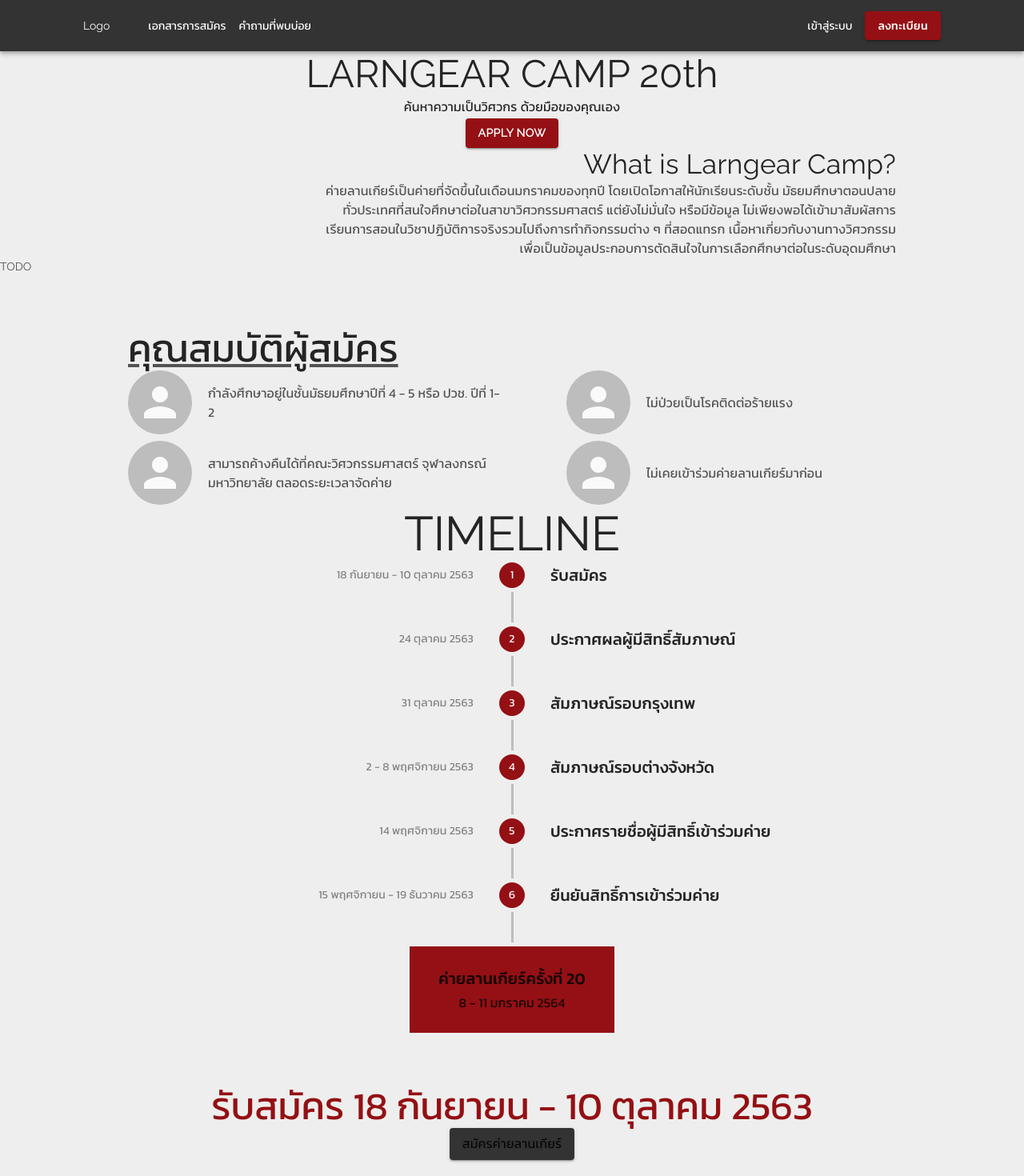
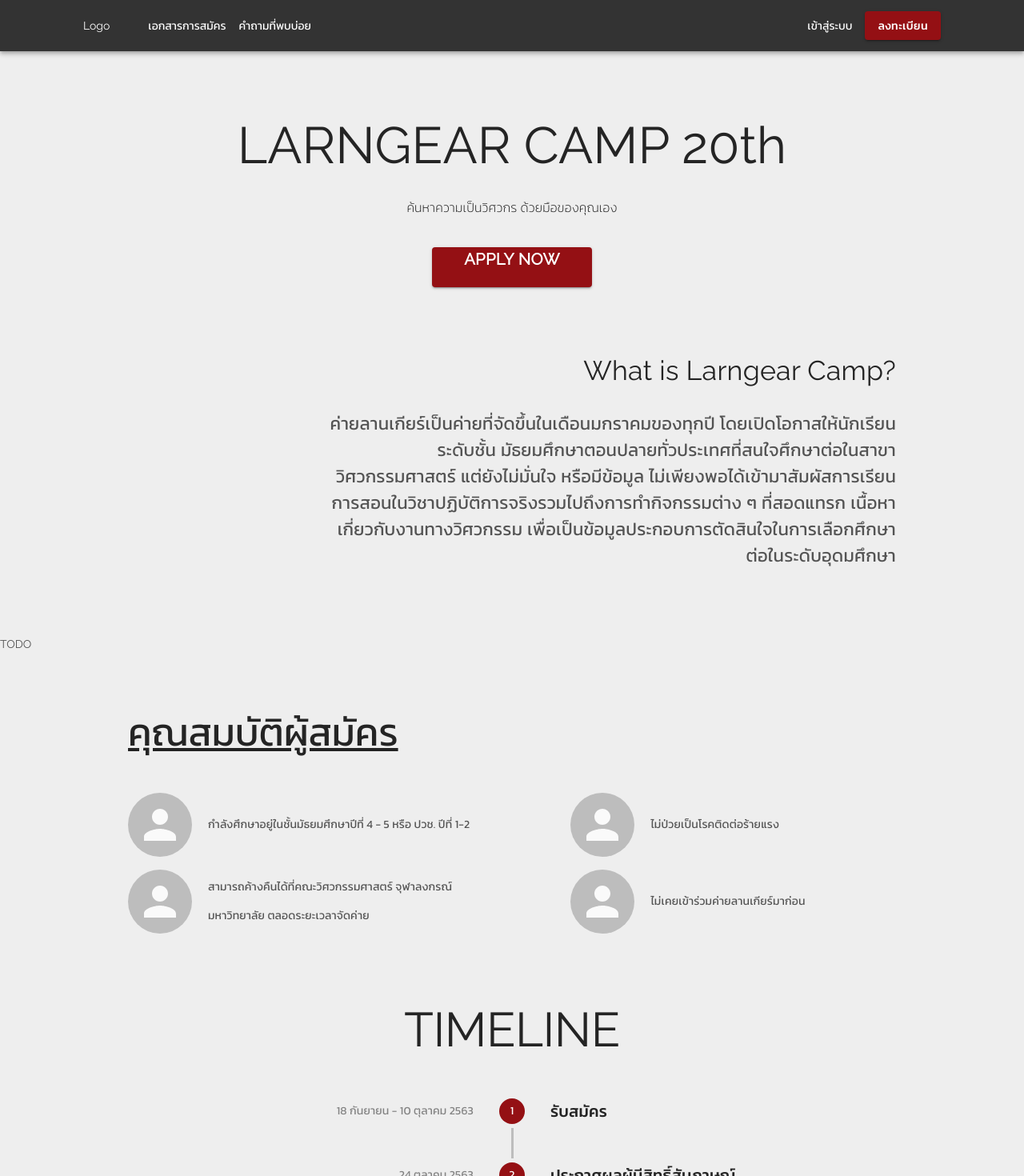
Before and after one commit to esc-chula/larngearcamp-frontend, a React (Create React App) app: page / in a window 1280 px wide. Shown: the top 1470 px of the page at 80% size. Built offline with nearby package versions, Linux system fonts and the light colour scheme.

Commit message:
update: home module

```diff
--- a/src/modules/home.module.tsx
+++ b/src/modules/home.module.tsx
@@ -4,36 +4,36 @@ import { Typography, Button, Box, Grid, Avatar } from "@material-ui/core"
 import { CoverComponent } from "../core/components/cover.component"
 import { TimelineDisplay } from "../core/components/timeline.component";
 
-const useStyle = makeStyles(theme => ({
+const pxToRem = (px: number) => `${px / 16}rem`;
+
+const landingPageContainerStyle = makeStyles(theme => ({
   container: {
+    [theme.breakpoints.up("lg")]: {
       marginLeft: '160px',
       marginRight: '160px'
     },
-  halfWidth: {
-    width: "calc(50% - 160px)"
+    marginLeft: '32px',
+    marginRight: '32px'
   },
-  textRight: {
-    textAlign: "right",
-  },
-  rightDescription: {
-    fontSize: "22px"
-  },
+}));
+const LandingPageContainer: React.FC = (props) => {
+  const classes = landingPageContainerStyle();
+  return (
+    <div className={classes.container}>
+      {props.children}
+    </div>
+  )
+}
+
+const useStyle = makeStyles(theme => ({
   white: {
     color: "#FFFFFF"
   },
-  logoImg: {
-    width: "80px",
-    height: "80px",
-    marginRight: "20px"
+  titleDisplayContainer: {
+    marginTop: "80px"
   },
-  vCenter: {
-    verticalAlign: "middle",
-  },
-  grey: {
-    color: "#828282"
-  },
-  inlineBlock: {
-    display: "inline-block"
+  timelineTitle: {
+    marginBottom: "50px"
   },
   timelineCard: {
     backgroundColor: theme.palette.primary.main,
@@ -44,7 +44,20 @@ const useStyle = makeStyles(theme => ({
     textAlign: "center"
   },
   primaryAnnounce: {
-    color: theme.palette.primary.main
+    color: theme.palette.primary.main,
+    fontSize: pxToRem(52),
+    lineHeight: pxToRem(78),
+    margin: "0 0 32px 0",
+    fontWeight: 500
+  },
+  subscribeButton: {
+    width: "370px",
+    height: "60px"
+  },
+  subscribeButtonText: {
+    fontSize: pxToRem(28),
+    fontWeight: 500,
+    lineHeight: pxToRem(42),
   }
 }));
 
@@ -55,25 +68,19 @@ const HomeModule: React.FC = () => {
     <>
       <CoverComponent />
 
-      <Box textAlign="center">
-        <Typography variant="h3">LARNGEAR CAMP 20th</Typography>
-        <Typography variant="subtitle1">ค้นหาความเป็นวิศวกร ด้วยมือของคุณเอง</Typography>
-        <Button variant="contained" color="primary"><b>Apply Now</b></Button>
-      </Box>
+      <div className={classes.titleDisplayContainer}>
+        <TitleDisplay></TitleDisplay>
+      </div>
+      <br></br>
+      <br></br>
+      <br></br>
+      <br></br>
 
-      <div className={classes.container}>
-          <Typography variant="h4" align="right">What is Larngear Camp?</Typography>
-          <Grid container justify="flex-end">
-            <Grid item sm={12} md={12} lg={9}>
-              <Typography variant="body1" align="right">
-                  ค่ายลานเกียร์เป็นค่ายที่จัดขึ้นในเดือนมกราคมของทุกปี โดยเปิดโอกาสให้นักเรียนระดับชั้น
-            มัธยมศึกษาตอนปลายทั่วประเทศที่สนใจศึกษาต่อในสาขาวิศวกรรมศาสตร์ แต่ยังไม่มั่นใจ หรือมีข้อมูล
-            ไม่เพียงพอได้เข้ามาสัมผัสการเรียนการสอนในวิชาปฏิบัติการจริงรวมไปถึงการทำกิจกรรมต่าง ๆ ที่สอดแทรก
-            เนื้อหาเกี่ยวกับงานทางวิศวกรรม เพื่อเป็นข้อมูลประกอบการตัดสินใจในการเลือกศึกษาต่อในระดับอุดมศึกษา
-              </Typography>
-            </Grid>
-          </Grid>
-      </div>
+      <WhatIsLarnGear></WhatIsLarnGear>
+      <br></br>
+      <br></br>
+      <br></br>
+      <br></br>
 
       TODO
       <br></br>
@@ -81,8 +88,7 @@ const HomeModule: React.FC = () => {
       <br></br>
       <br></br>
 
-      <div className={classes.container}>
-        <u><Typography variant="h3">คุณสมบัติผู้สมัคร</Typography></u>
+      <LandingPageContainer>
         <QualificationDisplay
         data={[
           {description: 'กำลังศึกษาอยู่ในชั้นมัธยมศึกษาปีที่ 4 - 5 หรือ ปวช. ปีที่ 1-2', src: ''},
@@ -90,10 +96,14 @@ const HomeModule: React.FC = () => {
           {description: 'ไม่ป่วยเป็นโรคติดต่อร้ายแรง', src: ''},
           {description: 'ไม่เคยเข้าร่วมค่ายลานเกียร์มาก่อน', src: ''}
         ]}/>
-      </div>
+      </LandingPageContainer>
 
+      <br></br>
+      <br></br>
+      <br></br>
+      <br></br>
 
-      <Typography variant="h2" align="center">TIMELINE</Typography>
+      <Typography variant="h2" align="center" className={classes.timelineTitle}>TIMELINE</Typography>
       <TimelineDisplay
         includeFinalLine={true}
         label={[
@@ -113,14 +123,16 @@ const HomeModule: React.FC = () => {
       <br></br>
       <br></br>
       <br></br>
+      <br></br>
 
       <Box textAlign="center">
-        <Typography variant="h3" className={classes.primaryAnnounce + ' kanit'}>รับสมัคร 18 กันยายน - 10 ตุลาคม 2563</Typography>
-        <Button variant="contained" color="secondary">
-            <Typography variant="subtitle1">สมัครค่ายลานเกียร์</Typography>
+        <h3 className={classes.primaryAnnounce + ' kanit'}>รับสมัคร 18 กันยายน - 10 ตุลาคม 2563</h3>
+        <Button variant="contained" color="secondary" className={classes.subscribeButton}>
+            <Typography variant="subtitle1" className={classes.subscribeButtonText}>สมัครค่ายลานเกียร์</Typography>
         </Button>
       </Box>
 
+      <br></br>
       <br></br>
       <br></br>
       <br></br>
@@ -128,17 +140,105 @@ const HomeModule: React.FC = () => {
   )
 }
 
+const titleDisplayStyle = makeStyles(theme => ({
+  title: {
+    fontSize: pxToRem(64),
+    lineHeight: pxToRem(75),
+    margin: "0 0 20px 0"
+  },
+  subtitle: {
+    fontWeight: 200,
+    lineHeight: pxToRem(42),
+    margin: " 0 0 28px 0"
+  },
+  button: {
+    width: "200px",
+    height: "50px"
+  },
+  buttonText: {
+    fontWeight: 600,
+    fontSize: pxToRem(20),
+    lineHeight: pxToRem(23),
+  }
+}));
+const TitleDisplay: React.FC = () => {
+  const classes = titleDisplayStyle();
+  return (
+    <Box textAlign="center">
+      <h2 className={classes.title}>LARNGEAR CAMP 20th</h2>
+      <Typography variant="subtitle1" className={classes.subtitle}>
+        ค้นหาความเป็นวิศวกร ด้วยมือของคุณเอง
+      </Typography>
+      <Button variant="contained" color="primary" className={classes.button}>
+        <p className={classes.buttonText}>Apply Now</p>
+      </Button>
+    </Box>
+  );
+};
 
+const whatIsLarnGearStyle = makeStyles(theme => ({
+  title: {
+    marginBottom: "28px",
+  },
+  body: {
+    fontSize: pxToRem(22),
+    lineHeight: pxToRem(33)
+  }
+}));
+const WhatIsLarnGear: React.FC = () => {
+  const classes = whatIsLarnGearStyle();
+  return (
+    <LandingPageContainer>
+      <Typography variant="h4" align="right" className={classes.title}>
+        What is Larngear Camp?
+      </Typography>
+      <Grid container justify="flex-end">
+        <Grid item sm={12} md={12} lg={9}>
+          <Typography variant="body2" align="right" className={classes.body}>
+              ค่ายลานเกียร์เป็นค่ายที่จัดขึ้นในเดือนมกราคมของทุกปี โดยเปิดโอกาสให้นักเรียนระดับชั้น
+        มัธยมศึกษาตอนปลายทั่วประเทศที่สนใจศึกษาต่อในสาขาวิศวกรรมศาสตร์ แต่ยังไม่มั่นใจ หรือมีข้อมูล
+        ไม่เพียงพอได้เข้ามาสัมผัสการเรียนการสอนในวิชาปฏิบัติการจริงรวมไปถึงการทำกิจกรรมต่าง ๆ ที่สอดแทรก
+        เนื้อหาเกี่ยวกับงานทางวิศวกรรม เพื่อเป็นข้อมูลประกอบการตัดสินใจในการเลือกศึกษาต่อในระดับอุดมศึกษา
+          </Typography>
+        </Grid>
+      </Grid>
+    </LandingPageContainer>
+  )
+}
+
+
+const qualificationStyle = makeStyles(theme => ({
+  title: {
+    fontWeight: "normal",
+    textDecoration: "underline",
+    lineHeight: pxToRem(72),
+    marginBottom: "40px"
+  },
+  description: {
+    lineHeight: pxToRem(36),
+  },
+  logoImg: {
+    width: "80px",
+    height: "80px",
+    marginRight: "20px"
+  },
+  secondCol: {
+    [theme.breakpoints.up('lg')]: {
+      alignContent: "center"
+    },
+    alignContent: "left"
+  }
+}))
 const QualificationDisplay: React.FC<{
   data: {description: string, src: string}[]
 }> = (props) => {
-  const classes = useStyle();
+  const classes = qualificationStyle();
 
   const qulificationItem = (description: string, imgSrc: string) =>
     <div style={{display: "inline-flex"}}>
       <Avatar src={imgSrc}  className={classes.logoImg}></Avatar>
       <Grid container direction="column" justify="center">
-        <Typography variant="body1" align="left" className='kanit'>
+        <Typography variant="body2" align="left" className={classes.description + ' kanit'}>
           {description}
         </Typography>
       </Grid>
@@ -150,7 +250,7 @@ const QualificationDisplay: React.FC<{
     const ele2 = props.data[i+1];
 
     colGrids.push(
-      <Grid container item direction="column" alignContent="center" xs={6} spacing={1} key={i}>
+      <Grid container item direction="column" className={classes.secondCol} xs={12} md={12} lg={6} spacing={2} key={i}>
         {ele1 && <Grid item>{qulificationItem(ele1.description, ele1.src)}</Grid>}
         {ele2 && <Grid item>{qulificationItem(ele2.description, ele2.src)}</Grid>}
       </Grid>
@@ -158,9 +258,12 @@ const QualificationDisplay: React.FC<{
   }
 
   return (
-    <Grid container>
+    <>
+      <Typography variant="h3" className={classes.title}>คุณสมบัติผู้สมัคร</Typography>
+      <Grid container spacing={2}>
         {colGrids}
       </Grid>
+    </>
   )
 };
 
```
Lines whose indentation alone changed are shown as unchanged.
